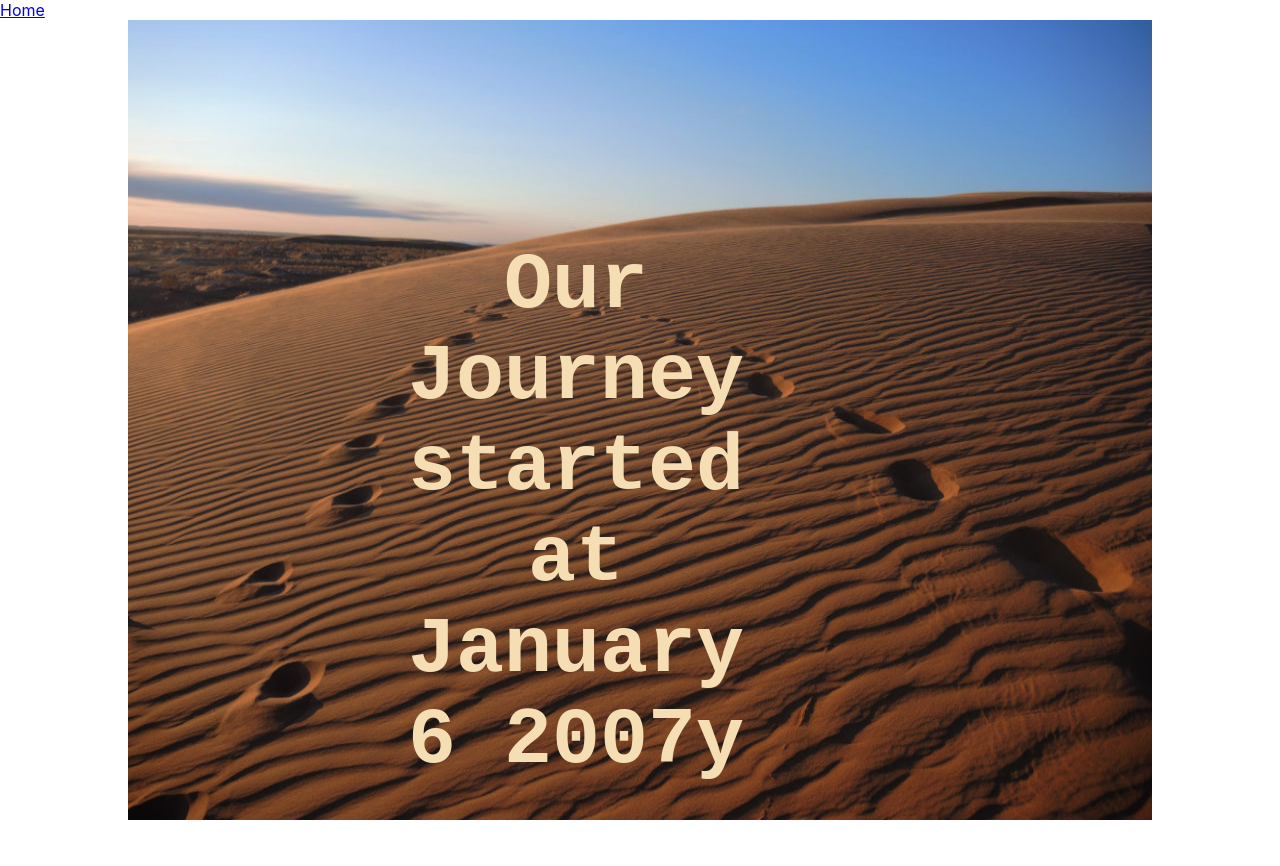
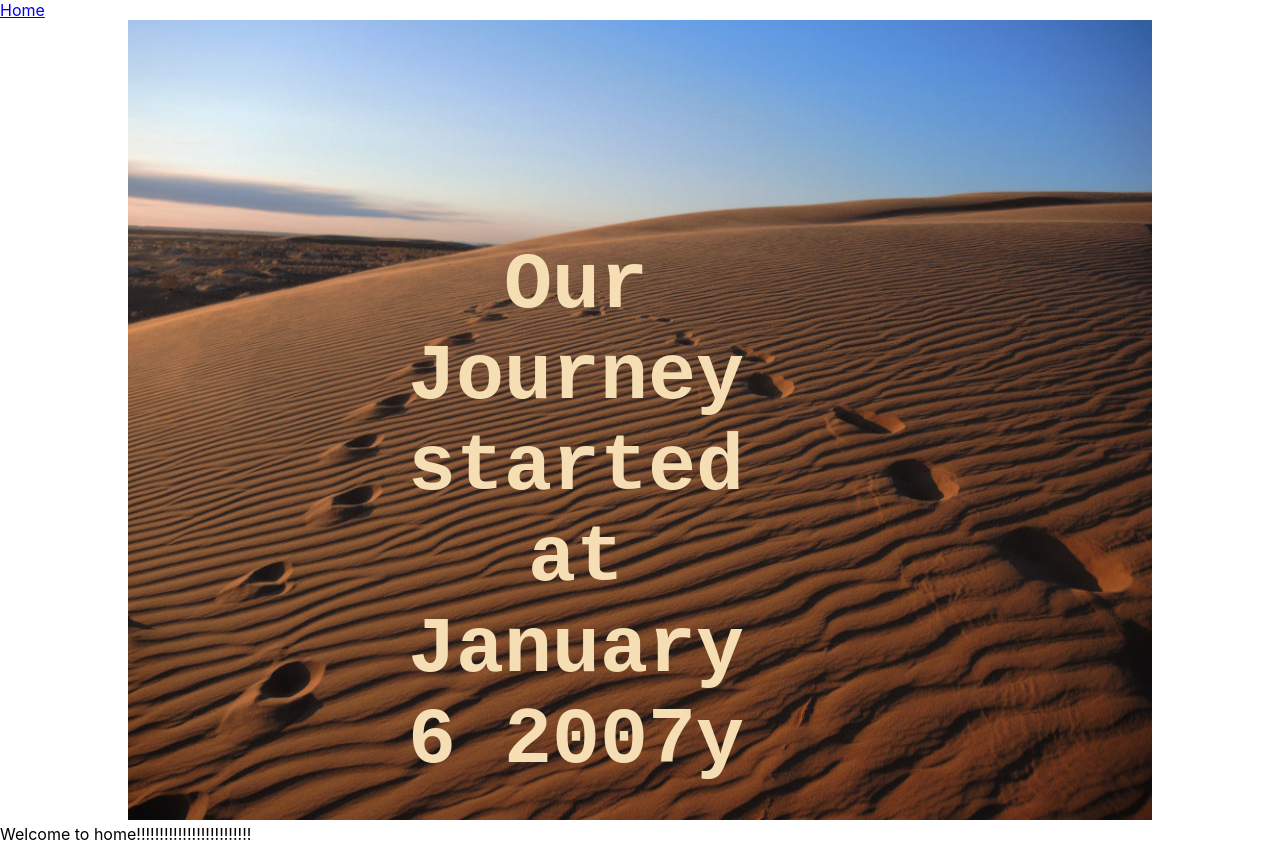
Before and after one commit to GGulberdi/Anniversary, a React (Create React App) app in the folder anniversary/: page / in a window 1280 px wide. Built offline with nearby package versions, Linux system fonts and the light colour scheme.

Commit message:
added exact attribute  to the router

```diff
--- a/anniversary/src/App.js
+++ b/anniversary/src/App.js
@@ -13,7 +13,7 @@ function App() {
   return (
     <Router>
       <div className="App">
-      <Link to='/'></Link>
+      <Link exact to='/'></Link>
       <Link to='/home'>Home</Link>
       <header className="App-header">
         <div className='cover'><p>Our Journey started at January 6 2007y</p></div>
@@ -23,9 +23,13 @@ function App() {
         <img src={desert} className="App-logo" alt="logo" />
          </header>
 <Switch>
+<Route  exact path='/'>
+  <Home/>
+  </Route>
 <Route path='/home'>
   <Home/>
   </Route>
+
 </Switch>
 
 
```
